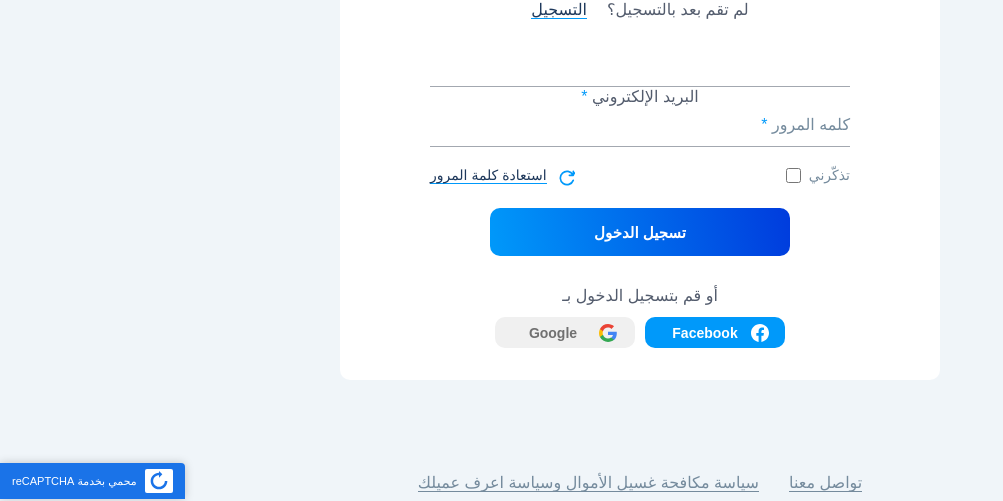
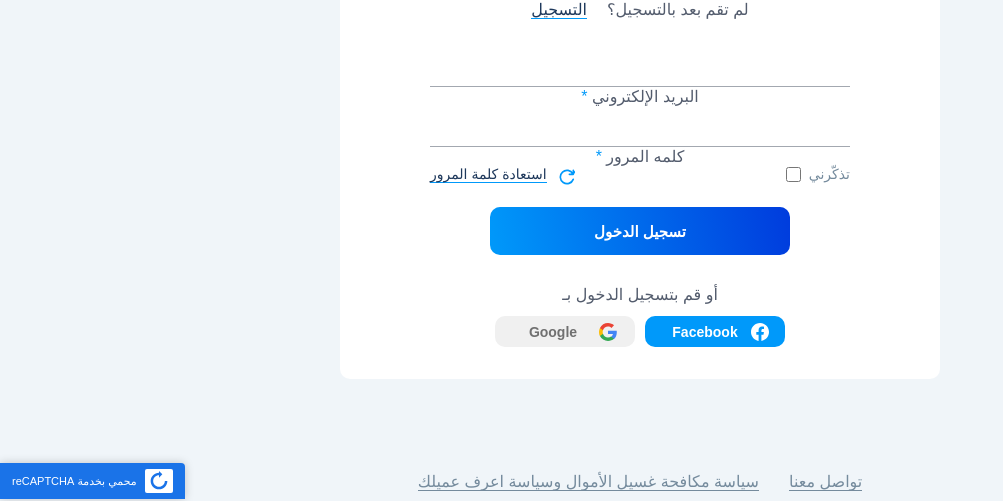
Before and after one commit to devstore2026/pocketoption, a plain HTML site: page index.html in a window 1280 px wide. Shown: the part 301-802 px from the top of the page, without its empty margins (0-1003 px from the left). Drawn offline with Linux system fonts and the light colour scheme; a web font is replaced by a local one.

Commit message:
Update index.html

```diff
--- a/index.html
+++ b/index.html
@@ -80,7 +80,7 @@
                     <div class="email-container ">
                         <input type="email" name="email" value="" class="form-control" required="1" placeholder="البريد الإلكتروني *" id="email">                        <label for="email">البريد الإلكتروني <span>*</span></label>
                     </div>
-                    <div class="form-group form-group_with-label  password-container">
+                    <div class="password-container">
                         <input type="password" name="password" value="" class="form-control js-f-pswd-input" required="1" autocomplete="off" placeholder="كلمه المرور *" id="password">                        <label for="password">كلمه المرور <span>*</span></label>
                     </div>
                     <div class="form-bottom rules form-bottom_2-col">
```
